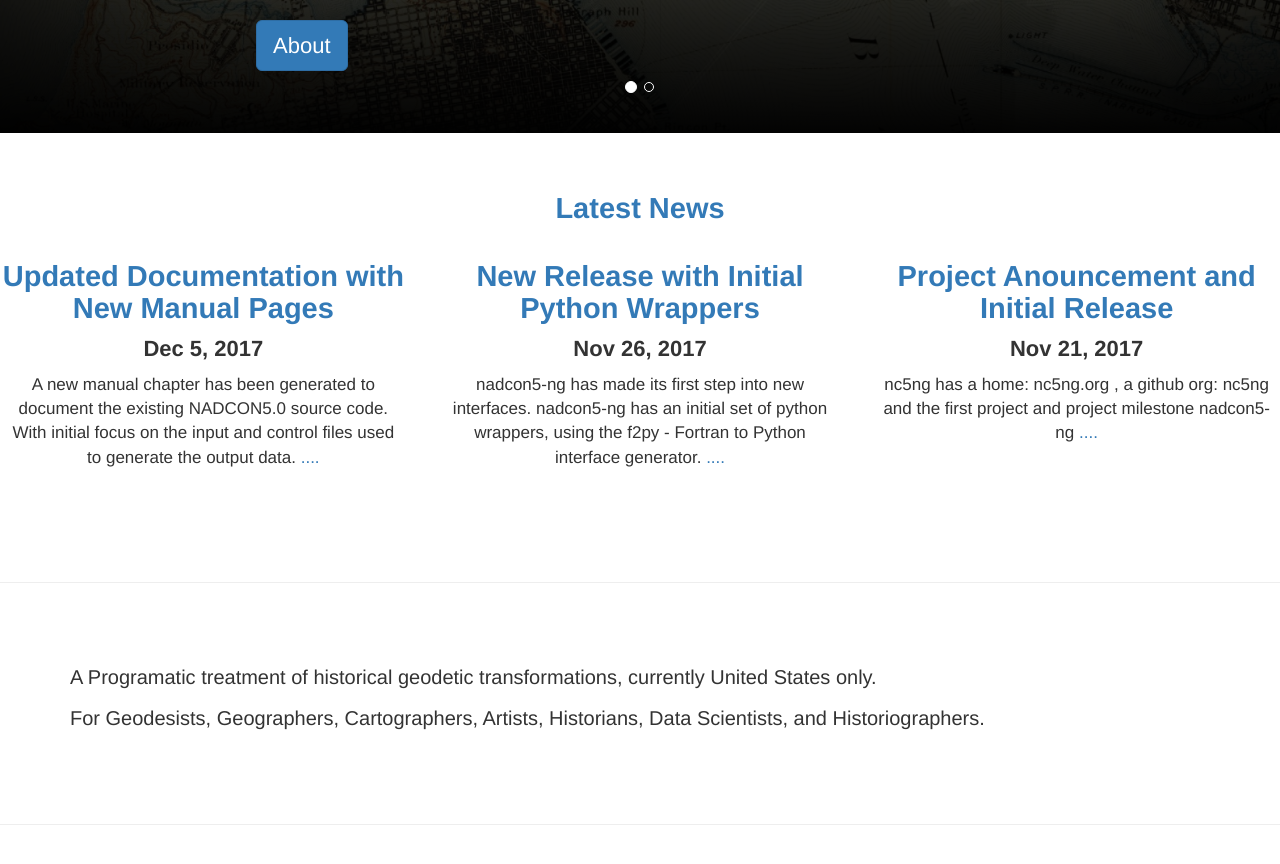
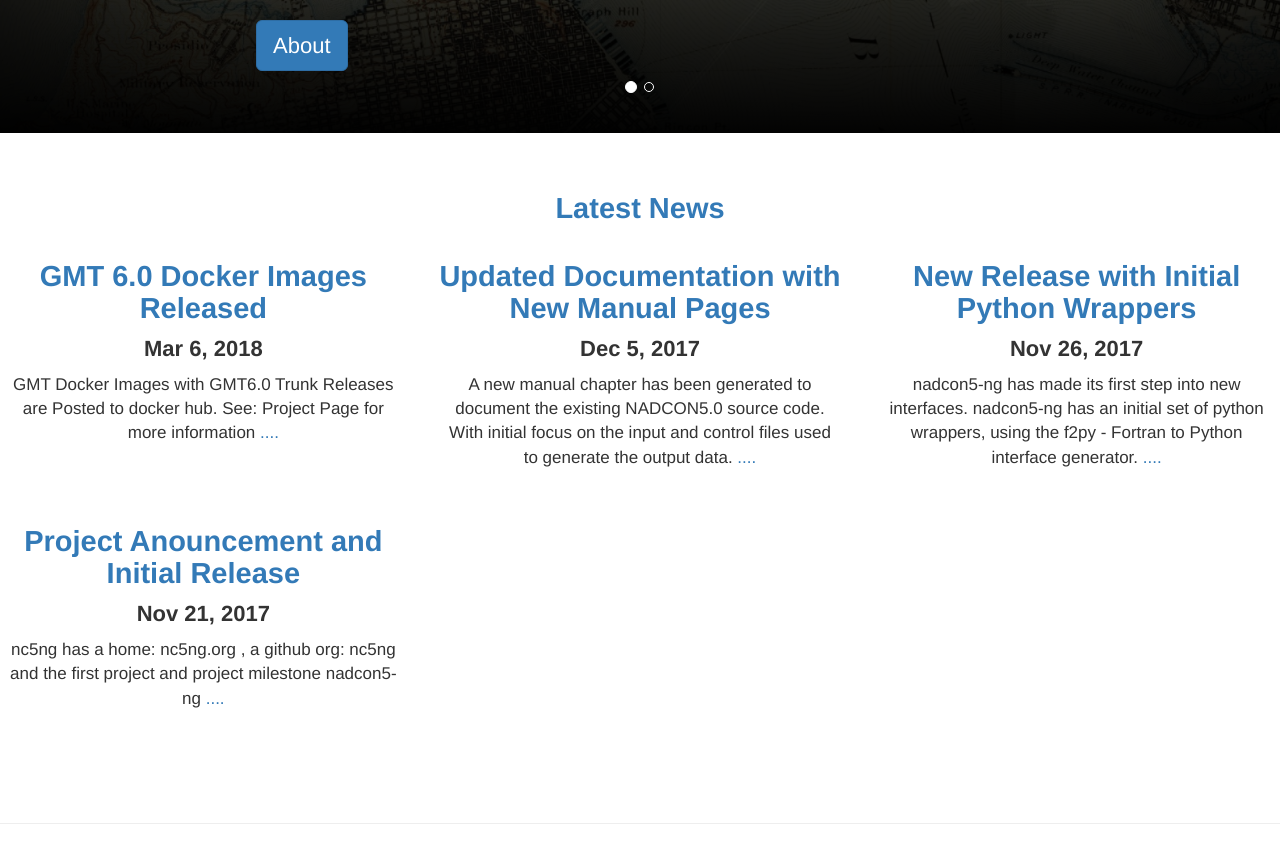
Before and after one commit to nc5ng/nc5ng.github.io, a Jekyll site: the page built from index.md, in a window 1280 px wide and 900 px high, scrolled down 369 px. Shown: the top 864 px of the window. Built offline with Jekyll 4.4.1, drawn with Linux system fonts in a browser that asks for light colours; nearby versions of some CDN libraries.

Commit message:
Announce gmt-docker

```diff
--- /dev/null
+++ b/_posts/2018-03-05-gmt-docker.md
@@ -0,0 +1,9 @@
+---
+layout: post
+title:  "GMT 6.0 Docker Images Released"
+date:   2018-03-05 18:30:00 -0800
+author: AS
+categories: anouncement
+---
+
+GMT Docker Images with GMT6.0 Trunk Releases are Posted to docker hub. See: [Project Page for more information](/projects/gmt-docker)
--- a/index.md
+++ b/index.md
@@ -25,6 +25,9 @@ projects:
  - heading: "NADCON5.0 Manual"
    content: "Developer Manual for NADCON5.0 Core Programs"
    link: "https://docs.nc5ng.org/latest/nadcon5-manual.html"
+ - heading: "gmt-docker"
+   content: "Docker Image with Latest GMT Tools"
+   link: "/projects/gmt-docker"
 ---
 
 
```
Also changed, not shown: _projects/gmt-docker.md (added, +14 -0 lines).
